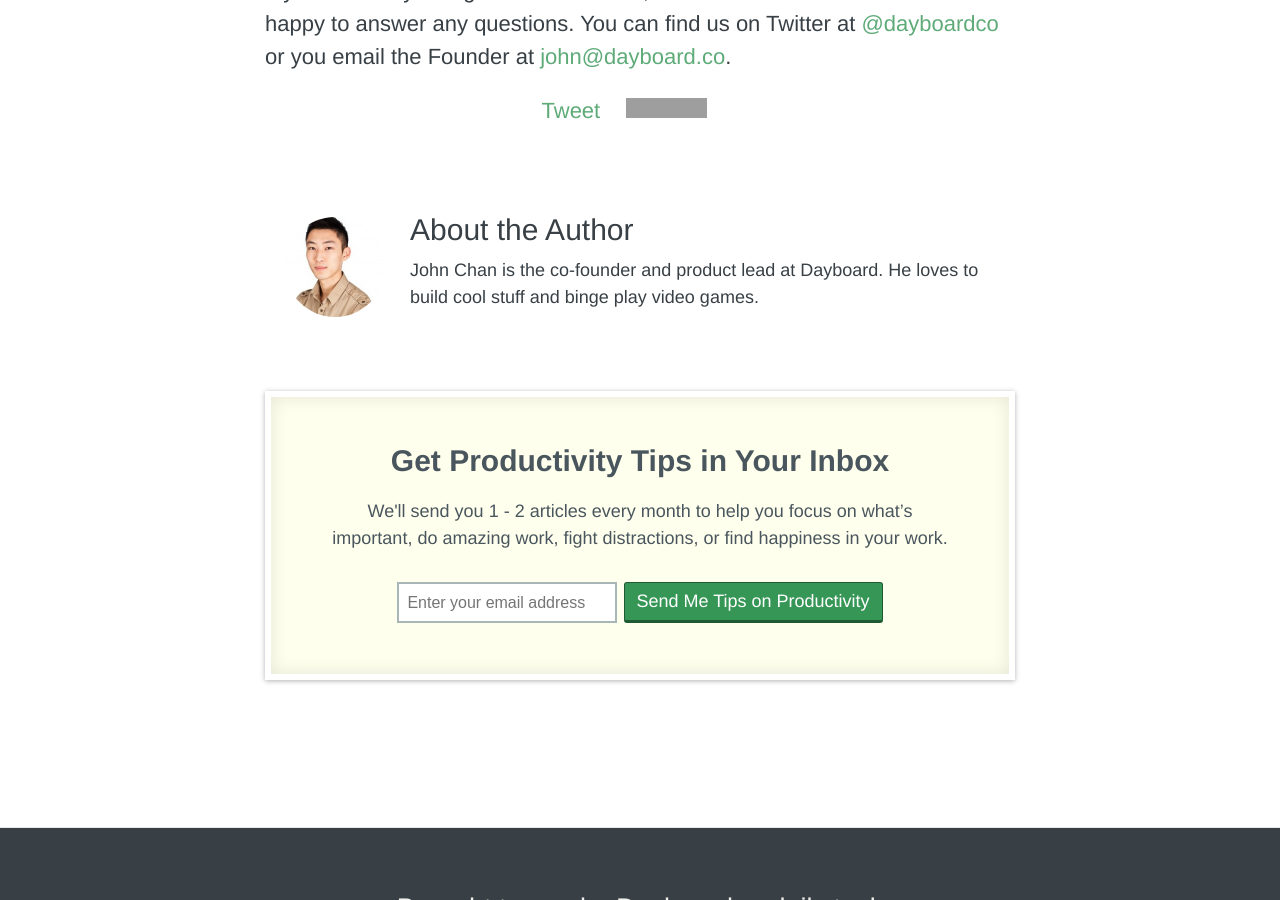
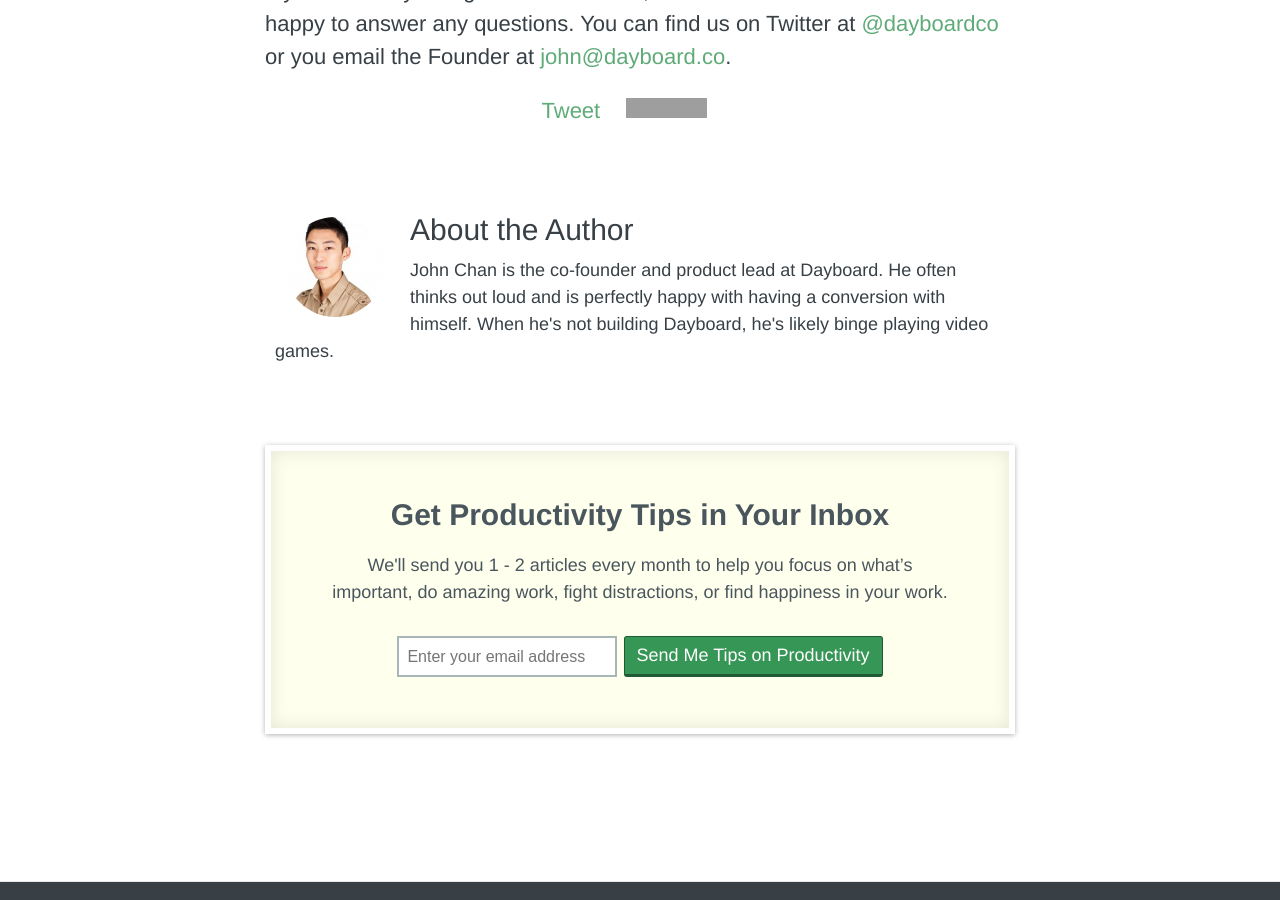
Before and after one commit to dayboard/blog, a Jekyll site: the page built from _posts/tumblr/2014-08-12-dayboard-web-app-that-helps-you-fight-guilt-and-procrastination.html, in a window 1280 px wide and 900 px high, scrolled down 4217 px. Built offline with Jekyll 4.4.1, drawn with Linux system fonts in a browser that asks for light colours; nearby versions of some CDN libraries; comment, search, counter and statistics services are not loaded; grey boxes are pictures that could not be loaded.

Commit message:
Edited author bios

```diff
--- a/_config.yml
+++ b/_config.yml
@@ -22,12 +22,12 @@ author:
     display_name: "Jennifer"
     avatar_url: "/blog/assets/images/avatars/jenn.jpg"
     bio: >
-      Jennifer Lo is the co-founder and marketing lead at Dayboard. She loves to experiment with new things and drink wine.
+      Jennifer Lo is the co-founder and marketing lead at Dayboard. She's always down for an outdoor adventure and drinking way too much wine.
     twitter: jennlo_
   john:
     name: "John Chan"
     display_name: "John"
     avatar_url: "/blog/assets/images/avatars/john.jpg"
     bio: >
-      John Chan is the co-founder and product lead at Dayboard. He loves to build cool stuff and binge play video games.
+      John Chan is the co-founder and product lead at Dayboard. He often thinks out loud and is perfectly happy with having a conversion with himself. When he's not building Dayboard, he's likely binge playing video games.
     twitter: jtcchan
```
